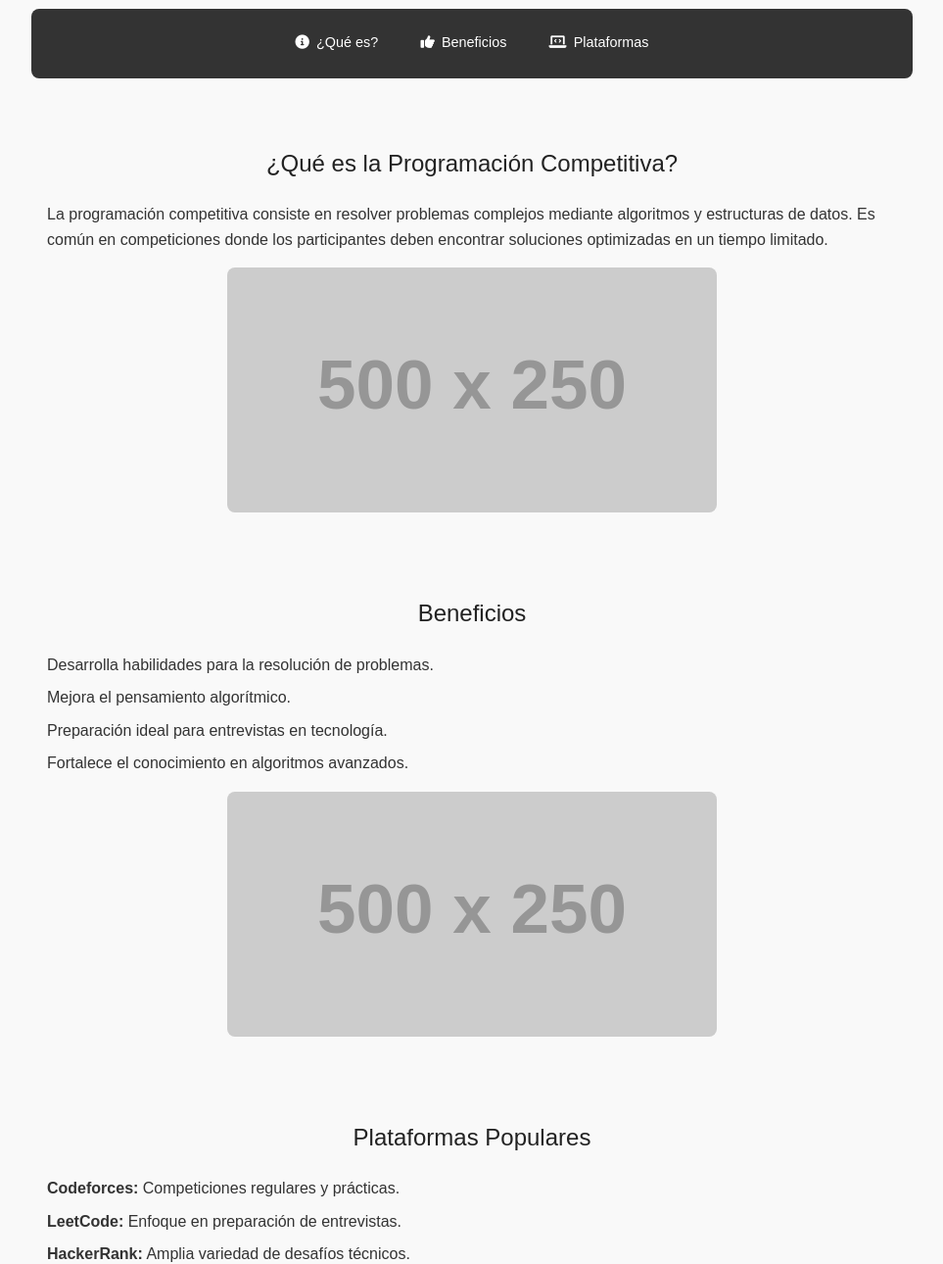
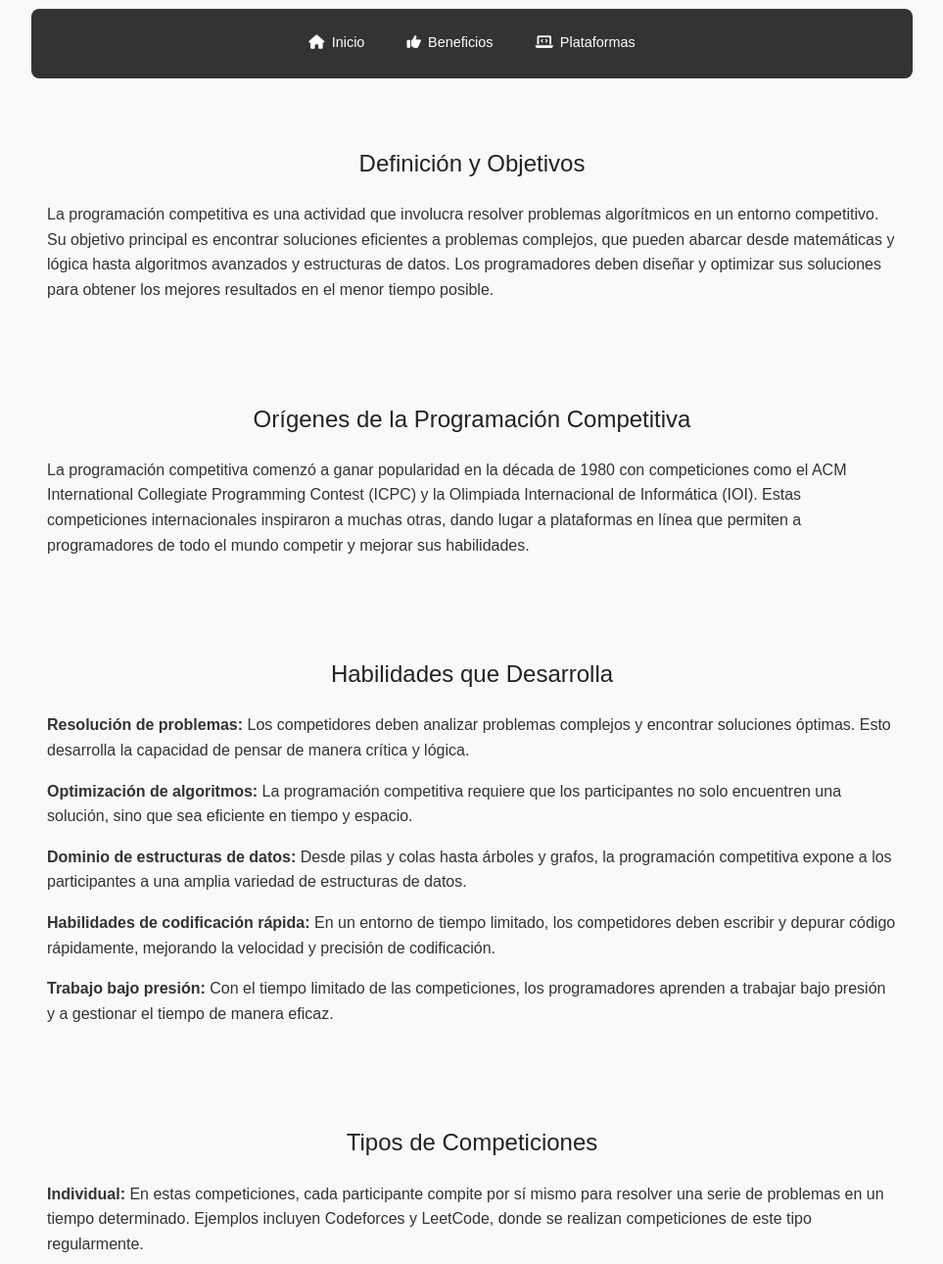
Before and after one commit to DavidCervantes24/programacioncomp, a plain HTML site: page index.html in a window 1280 px wide. Shown: the part 112-1402 px from the top of the page at 98% size, without its empty margins (158-1121 px from the left). Drawn offline with Linux system fonts and the light colour scheme; placeholder pictures from the web are drawn by us.

Commit message:
este es el commit 6

```diff
--- a/index.html
+++ b/index.html
@@ -3,49 +3,57 @@
 <head>
     <meta charset="UTF-8">
     <meta name="viewport" content="width=device-width, initial-scale=1.0">
-    <title>Introducción a la Programación Competitiva</title>
+    <title>¿Qué es la Programación Competitiva?</title>
     <!-- Enlace a Font Awesome para los iconos -->
     <link rel="stylesheet" href="https://cdnjs.cloudflare.com/ajax/libs/font-awesome/6.0.0-beta3/css/all.min.css">
-   <link rel="stylesheet" href="styles.css">
+    <link rel="stylesheet" href="styles.css">
 </head>
 <body>
 
 <header>
-    <h1>Programación Competitiva</h1>
+    <h1>¿Qué es la Programación Competitiva?</h1>
 </header>
 
 <nav>
-    <a href="index.html"><i class="fas fa-info-circle"></i>¿Qué es?</a>
+    <a href="index.html"><i class="fas fa-home"></i>Inicio</a>
     <a href="beneficios.html"><i class="fas fa-thumbs-up"></i>Beneficios</a>
     <a href="plataformas.html"><i class="fas fa-laptop-code"></i>Plataformas</a>
 </nav>
 
-<section id="definicion">
-    <h2>¿Qué es la Programación Competitiva?</h2>
-    <p>La programación competitiva consiste en resolver problemas complejos mediante algoritmos y estructuras de datos. Es común en competiciones donde los participantes deben encontrar soluciones optimizadas en un tiempo limitado.</p>
-    <img src="https://via.placeholder.com/500x250" alt="Ilustración de programación competitiva">
+<section>
+    <h2>Definición y Objetivos</h2>
+    <p>La programación competitiva es una actividad que involucra resolver problemas algorítmicos en un entorno competitivo. Su objetivo principal es encontrar soluciones eficientes a problemas complejos, que pueden abarcar desde matemáticas y lógica hasta algoritmos avanzados y estructuras de datos. Los programadores deben diseñar y optimizar sus soluciones para obtener los mejores resultados en el menor tiempo posible.</p>
 </section>
 
-<section id="beneficios">
-    <h2>Beneficios</h2>
-    <ul>
-        <li>Desarrolla habilidades para la resolución de problemas.</li>
-        <li>Mejora el pensamiento algorítmico.</li>
-        <li>Preparación ideal para entrevistas en tecnología.</li>
-        <li>Fortalece el conocimiento en algoritmos avanzados.</li>
-    </ul>
-    <img src="https://via.placeholder.com/500x250" alt="Beneficios de la programación competitiva">
+<section>
+    <h2>Orígenes de la Programación Competitiva</h2>
+    <p>La programación competitiva comenzó a ganar popularidad en la década de 1980 con competiciones como el ACM International Collegiate Programming Contest (ICPC) y la Olimpiada Internacional de Informática (IOI). Estas competiciones internacionales inspiraron a muchas otras, dando lugar a plataformas en línea que permiten a programadores de todo el mundo competir y mejorar sus habilidades.</p>
 </section>
 
-<section id="plataformas">
-    <h2>Plataformas Populares</h2>
+<section>
+    <h2>Habilidades que Desarrolla</h2>
     <ul>
-        <li><strong>Codeforces:</strong> Competiciones regulares y prácticas.</li>
-        <li><strong>LeetCode:</strong> Enfoque en preparación de entrevistas.</li>
-        <li><strong>HackerRank:</strong> Amplia variedad de desafíos técnicos.</li>
-        <li><strong>AtCoder:</strong> Desafíos y competencias de alta calidad.</li>
+        <li><strong>Resolución de problemas:</strong> Los competidores deben analizar problemas complejos y encontrar soluciones óptimas. Esto desarrolla la capacidad de pensar de manera crítica y lógica.</li>
+        <li><strong>Optimización de algoritmos:</strong> La programación competitiva requiere que los participantes no solo encuentren una solución, sino que sea eficiente en tiempo y espacio.</li>
+        <li><strong>Dominio de estructuras de datos:</strong> Desde pilas y colas hasta árboles y grafos, la programación competitiva expone a los participantes a una amplia variedad de estructuras de datos.</li>
+        <li><strong>Habilidades de codificación rápida:</strong> En un entorno de tiempo limitado, los competidores deben escribir y depurar código rápidamente, mejorando la velocidad y precisión de codificación.</li>
+        <li><strong>Trabajo bajo presión:</strong> Con el tiempo limitado de las competiciones, los programadores aprenden a trabajar bajo presión y a gestionar el tiempo de manera eficaz.</li>
     </ul>
-    <img src="https://via.placeholder.com/500x250" alt="Plataformas populares de programación">
+</section>
+
+<section>
+    <h2>Tipos de Competiciones</h2>
+    <ul>
+        <li><strong>Individual:</strong> En estas competiciones, cada participante compite por sí mismo para resolver una serie de problemas en un tiempo determinado. Ejemplos incluyen Codeforces y LeetCode, donde se realizan competiciones de este tipo regularmente.</li>
+        <li><strong>Equipos:</strong> Estas competiciones permiten a los programadores trabajar en equipos, desarrollando habilidades de comunicación y colaboración. El ICPC es uno de los ejemplos más destacados, donde los equipos resuelven problemas complejos en un tiempo limitado.</li>
+        <li><strong>Competencias de larga duración:</strong> Plataformas como TopCoder ofrecen "Marathon Matches" en los que los participantes tienen varios días para desarrollar una solución óptima para problemas de optimización complejos.</li>
+        <li><strong>Competiciones de tiempo real:</strong> Este tipo de competición, como las SRMs (Single Round Matches) en TopCoder, implica resolver problemas en tiempo real, donde los programadores deben ser rápidos y precisos para superar a sus oponentes.</li>
+    </ul>
+</section>
+
+<section>
+    <h2>Impacto en la Carrera Profesional</h2>
+    <p>La programación competitiva es una excelente preparación para carreras en tecnología y desarrollo de software. Las habilidades aprendidas en estas competiciones son altamente valoradas por empresas tecnológicas, donde los problemas algorítmicos y el pensamiento lógico son esenciales. Además, muchas empresas utilizan competiciones de programación como una forma de reclutamiento y evaluación de candidatos, ya que les permite evaluar la habilidad para resolver problemas complejos en tiempo real.</p>
 </section>
 
 <footer>
--- a/styles.css
+++ b/styles.css
@@ -56,7 +56,7 @@ ul {
     padding-left: 0;
 }
 ul li {
-    margin: 0.5em 0;
+    margin: 1em 0;
 }
 img {
     max-width: 60%;
--- /dev/null
+++ b/stylesPlat.css
@@ -0,0 +1,76 @@
+        /* Diseño básico y estructura */
+        body {
+            font-family: 'Arial', sans-serif;
+            margin: 0;
+            padding: 0;
+            background-color: #f9f9f9;
+            color: #333;
+            line-height: 1.6;
+            max-width: 900px;
+            margin: auto;
+            padding: 2em;
+        }
+        h1, h2 {
+            font-weight: 300;
+            color: #222;
+            text-align: center;
+        }
+        h1 {
+            font-size: 2em;
+            margin-bottom: 0.5em;
+        }
+        /* Barra de navegación */
+        nav {
+            background-color: #333;
+            display: flex;
+            justify-content: center;
+            padding: 1em;
+            border-radius: 8px;
+            margin-bottom: 2em;
+        }
+        nav a {
+            color: #fff;
+            text-decoration: none;
+            margin: 0 1em;
+            padding: 0.5em;
+            font-size: 0.9em;
+            display: flex;
+            align-items: center;
+            transition: color 0.3s, border-bottom 0.3s;
+            border-bottom: 2px solid transparent;
+        }
+        nav a i {
+            margin-right: 0.5em;
+        }
+        nav a:hover {
+            color: #f4f4f4;
+            border-bottom: 2px solid #00cc99;
+        }
+        /* Estilo de las secciones */
+        section {
+            margin-bottom: 2em;
+            padding: 1em;
+        }
+        ul {
+            list-style-type: none;
+            padding-left: 0;
+        }
+        ul li {
+            margin: 1em 0;
+        }
+        img {
+            max-width: 60%;
+            border-radius: 8px;
+            margin-top: 1em;
+            display: block;
+            margin-left: auto;
+            margin-right: auto;
+        }
+        footer {
+            text-align: center;
+            font-size: 0.8em;
+            color: #666;
+            margin-top: 2em;
+            padding-top: 1em;
+            border-top: 1px solid #ddd;
+        }
```
Also changed, not shown: plataformas.html (+6 -83 lines).
